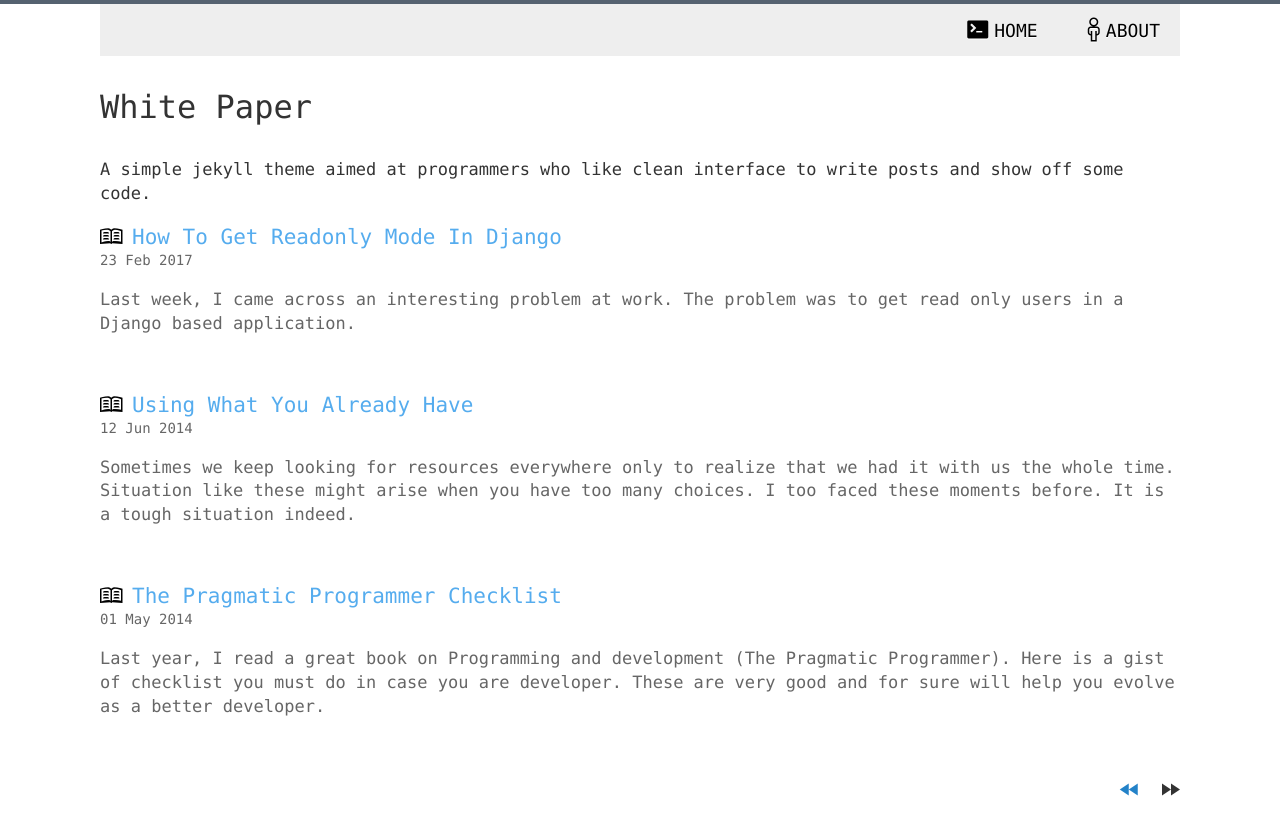
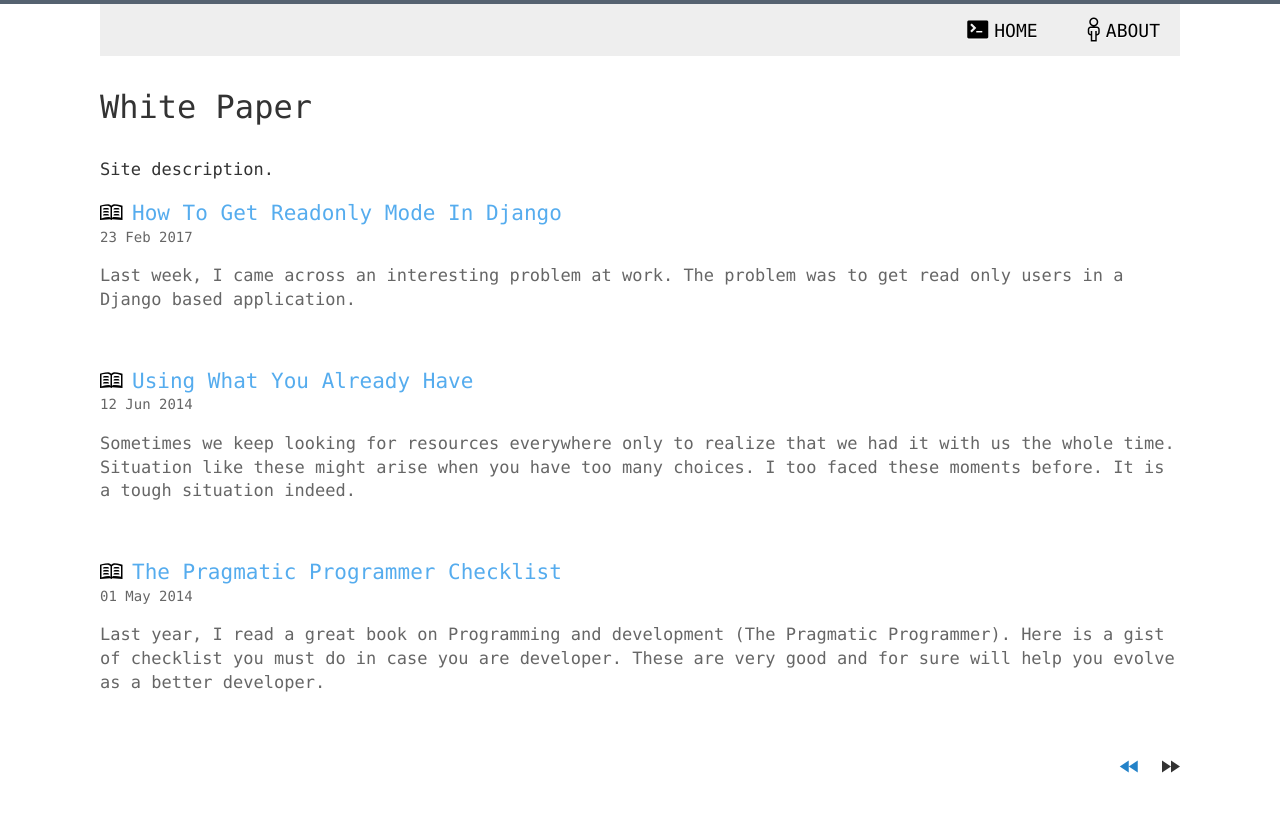
Before and after one commit to 20180525/20180525.github.io, a Jekyll site: the page built from index.html, in a window 1280 px wide. Shown: the top 835 px of the page. Built offline with Jekyll 4.4.1, drawn with Linux system fonts in a browser that asks for light colours; the list of posts is cut into pages by our own code.

Commit message:
add a page

```diff
--- a/_config.yml
+++ b/_config.yml
@@ -1,7 +1,6 @@
 name: White Paper
 description: >
-    A simple jekyll theme aimed at programmers who like clean interface to write posts
-    and show off some code.
+    Site description.
 about: >
     This sentencese will be showed when you click the button "ABOUT".
 
```
Also changed, not shown: _posts/2014-01-01-happy-new-year-2014-copy.html (added, +23 -0 lines).
